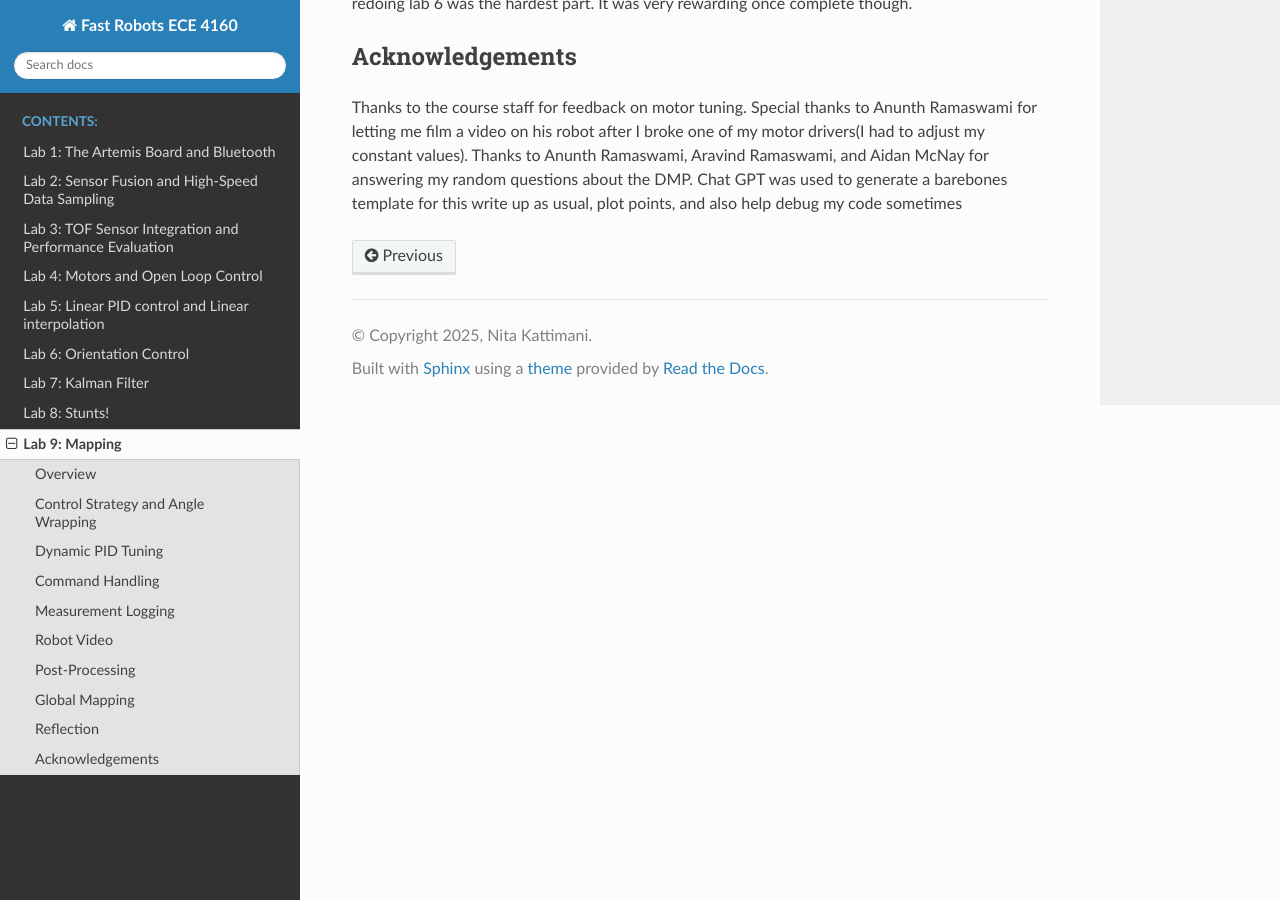
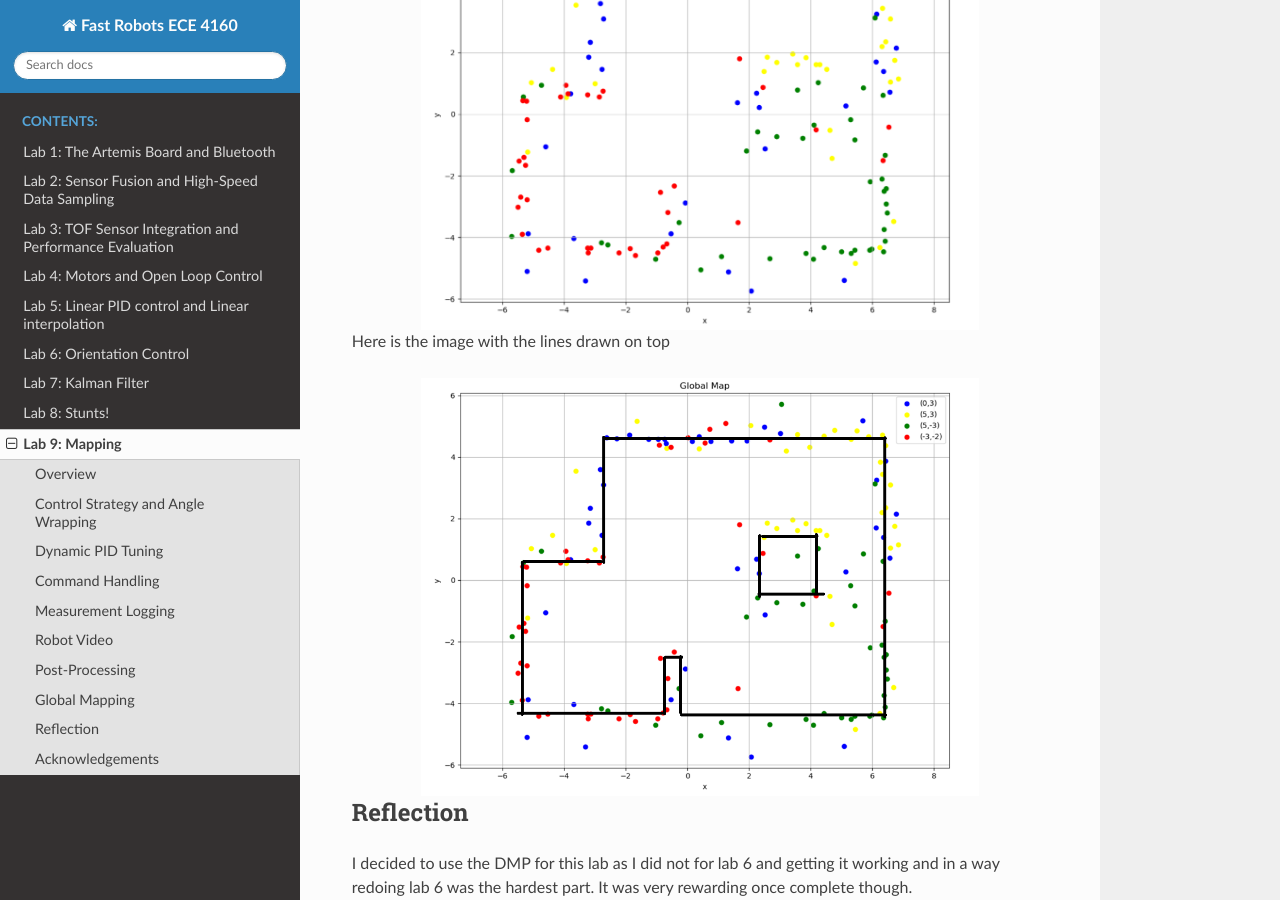
Before and after one commit to nskatti1/Fast-Robots, a Sphinx documentation site: the page built from docs/lab9.rst, in a window 1280 px wide and 900 px high, scrolled down 4583 px. Built offline with Sphinx 7.4.7 and the Read the Docs theme 3.1.0, drawn with Linux system fonts in a browser that asks for light colours; pages that are not in the unit, such as notebooks, are missing from menus.

Commit message:
Update lab9.rst

```diff
--- a/docs/lab9.rst
+++ b/docs/lab9.rst
@@ -152,6 +152,19 @@ Global Mapping
 
 The robot is placed at 4 distinct positions `(-3, -2)`, `(0, 3)`, `(5, -3)`, `(5, 3)`), and performs a full 360° scan at each. These are combined into a merged global map:
 
+.. image:: images/l9_globalmap.png
+   :align: center
+   :width: 80%
+   :alt: Merged Map
+
+Here is the image with the lines drawn on top
+
+.. image:: images/l9_globalwlines.png
+   :align: center
+   :width: 80%
+   :alt: Merged Map with Lines
+
+
 
 Reflection
 -----------------------------
```
